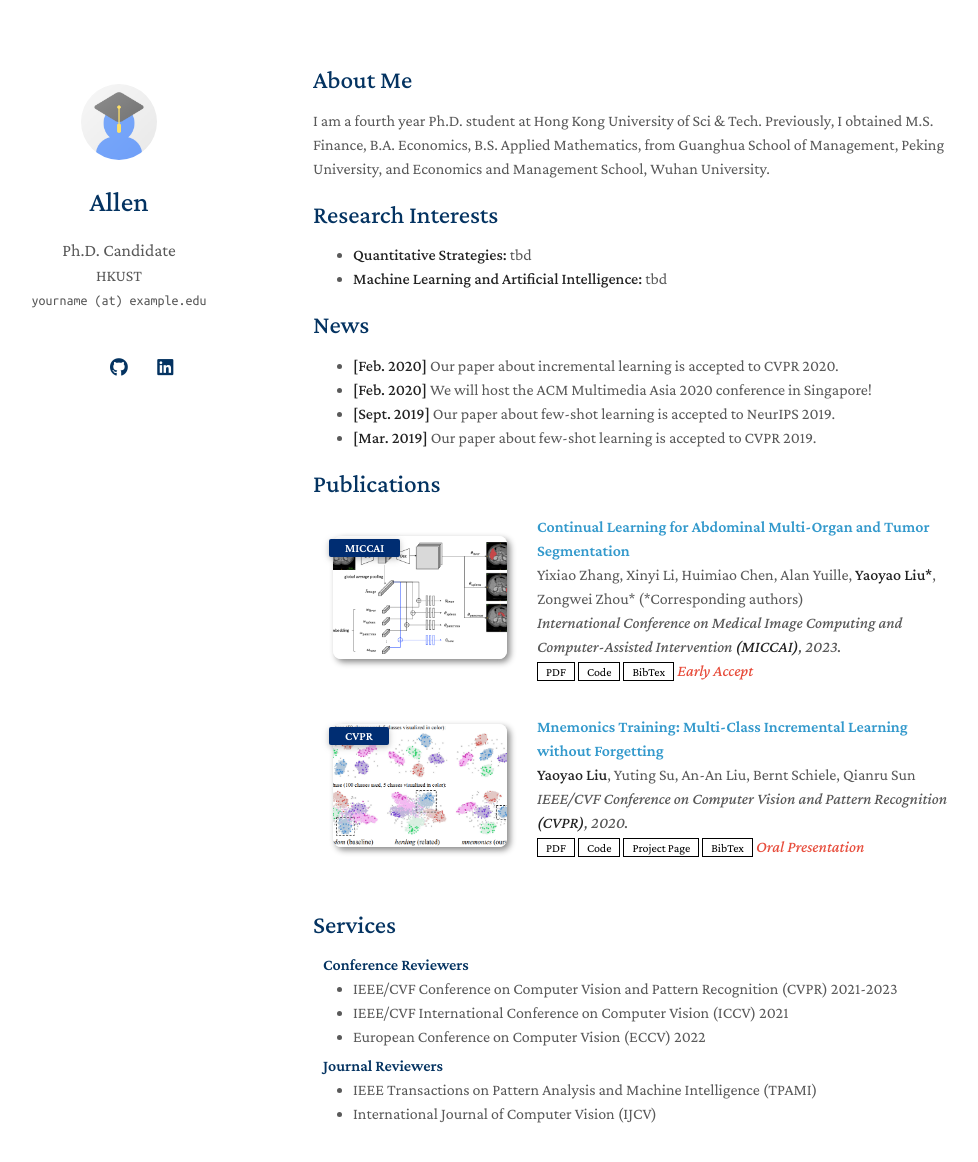
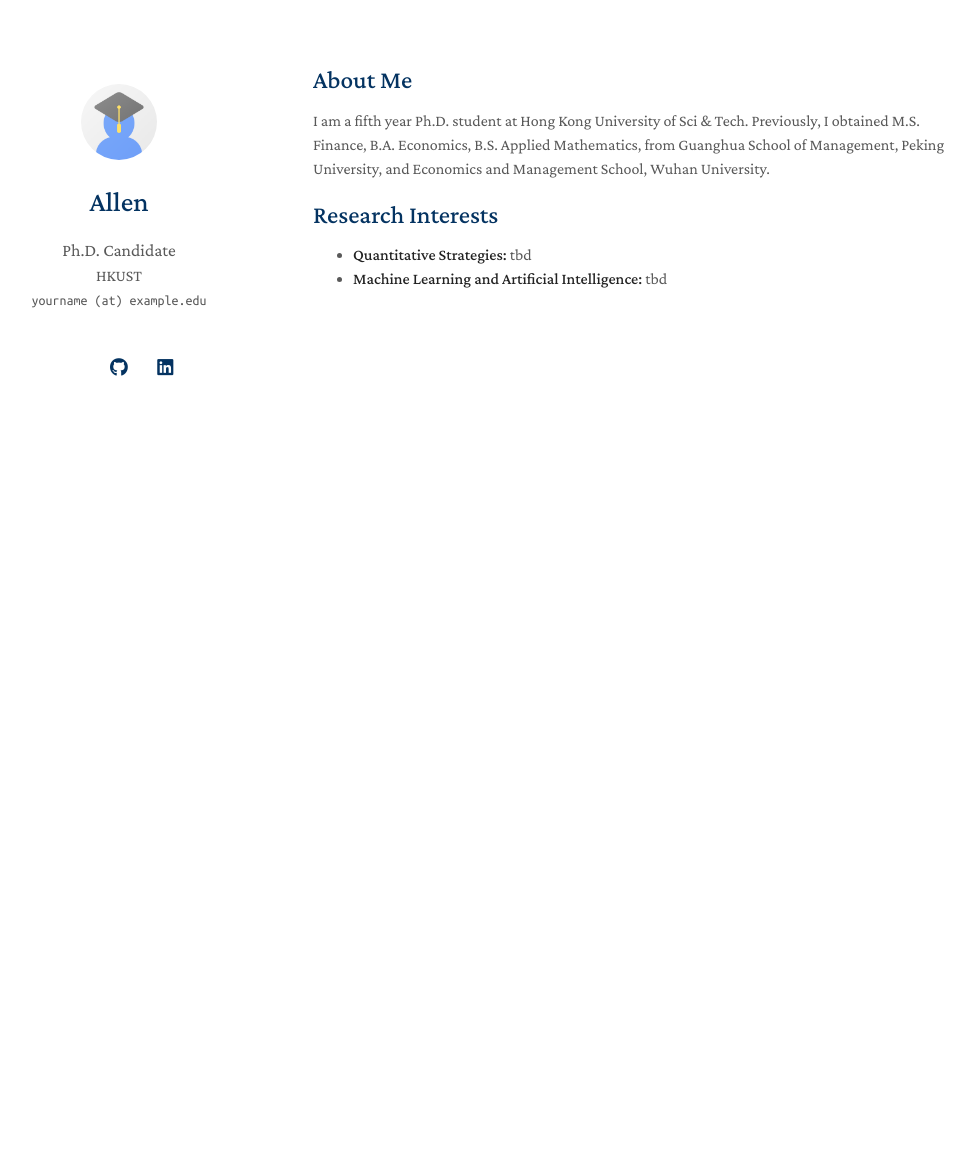
Before and after one commit to allenh16/allenh16.github.io, a Jekyll site: the page built from index.md, in a window 1280 px wide and 1220 px high. Shown: the top 1162 px of the window, without its empty margins (157-1135 px from the left). Built offline with Jekyll 4.4.1, drawn with Linux system fonts in a browser that asks for light colours; a style sheet for code colours, icons or effects is not loaded; our own code applies the rules of GitHub Pages for plain Markdown files.

Commit message:
Update Ph.D. year and clean up index.md
Updated academic status and removed news section.

```diff
--- a/index.md
+++ b/index.md
@@ -4,20 +4,9 @@ layout: homepage
 
 ## About Me
 
-I am a fourth year Ph.D. student at Hong Kong University of Sci & Tech. Previously, I obtained M.S. Finance, B.A. Economics, B.S. Applied Mathematics, from Guanghua School of Management, Peking University, and Economics and Management School, Wuhan University.
+I am a fifth year Ph.D. student at Hong Kong University of Sci & Tech. Previously, I obtained M.S. Finance, B.A. Economics, B.S. Applied Mathematics, from Guanghua School of Management, Peking University, and Economics and Management School, Wuhan University.
 
 ## Research Interests
 
 - **Quantitative Strategies:** tbd
 - **Machine Learning and Artificial Intelligence:** tbd
-
-## News
-
-- **[Feb. 2020]** Our paper about incremental learning is accepted to CVPR 2020.
-- **[Feb. 2020]** We will host the ACM Multimedia Asia 2020 conference in Singapore!
-- **[Sept. 2019]** Our paper about few-shot learning is accepted to NeurIPS 2019.
-- **[Mar. 2019]** Our paper about few-shot learning is accepted to CVPR 2019.
-
-{% include_relative _includes/publications.md %}
-
-{% include_relative _includes/services.md %}
```
